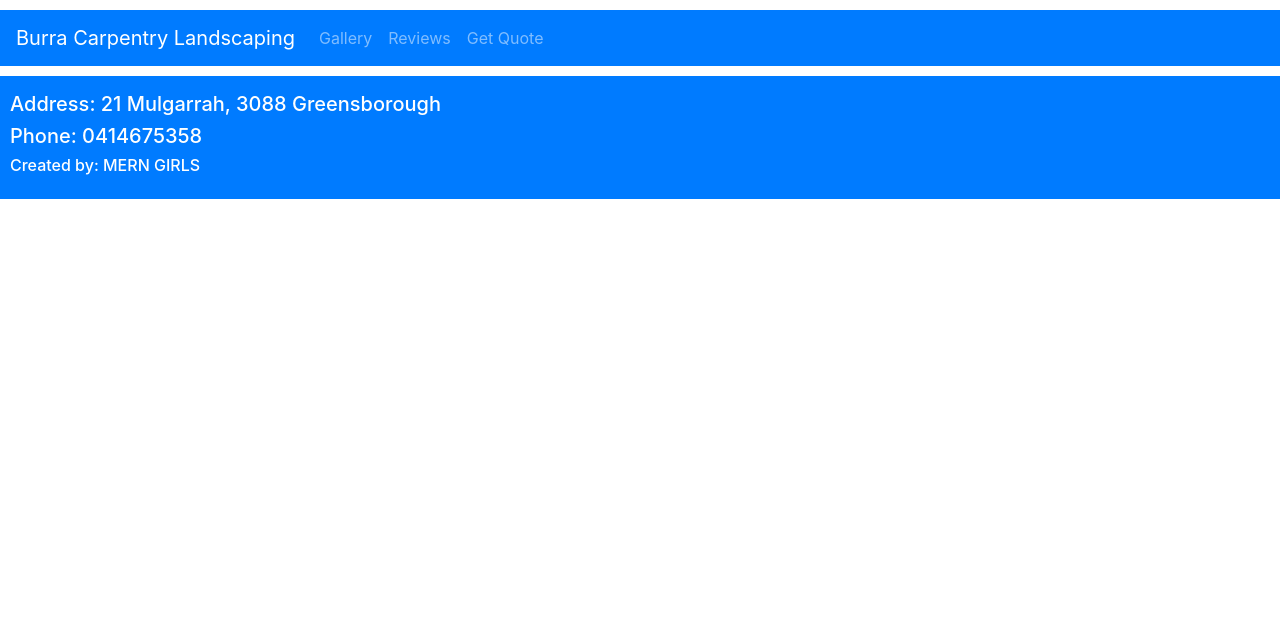
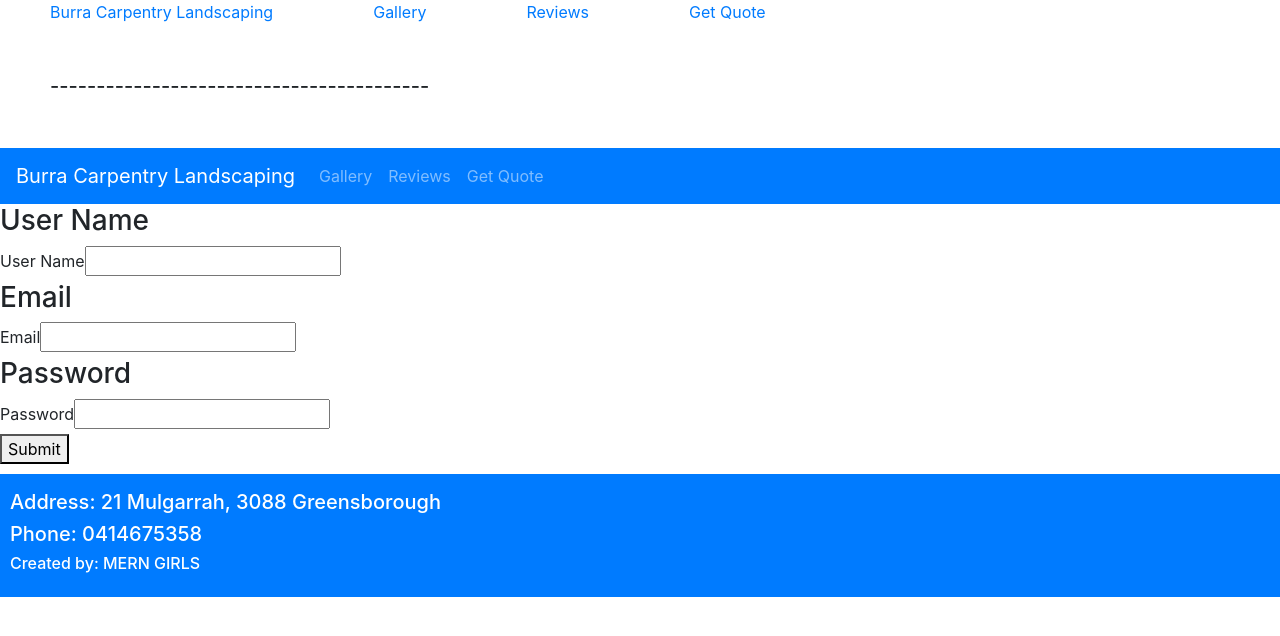
Before and after one commit to klps007/Burra-Carpentry-Landscaping, a React (Create React App) app in the folder frontend/: page /register in a window 1280 px wide. Shown: the top 636 px of the page. Built offline with nearby package versions, Linux system fonts and the light colour scheme.

Commit message:
implemented login and admin dashboard

```diff
--- a/frontend/src/App.js
+++ b/frontend/src/App.js
@@ -1,25 +1,35 @@
 import React from 'react';
-import { BrowserRouter as Router, Route } from 'react-router-dom';
+import { BrowserRouter as Router, Route, Switch } from 'react-router-dom';
 import './App.scss';
 import NavbarComponent from './components/Navbar';
 import HomePage from './components/HomePage';
 import GalleryPage from './components/GalleryPage';
 import ReviewsPage from './components/ReviewPage';
 import GetQuotePage from './components/GetQuotePage';
+import LoginPage from './components/LoginPage';
+import RegisterPage from './components/RegisterPage';
+import AdminPage from './components/AdminPage'
 import Footer from './components/Footer';
+import ProtectedRoute from './components/ProtectedRoute'
 import 'bootstrap/dist/css/bootstrap.min.css';
 
-function App() {
-  return (
+const App = () => (
   <Router>
     <NavbarComponent />
+		<Switch>
 			<Route exact path='/' component={HomePage} />
 			<Route exact path='/gallery' component={GalleryPage} />
 			<Route exact path='/reviews' component={ReviewsPage} />
 			<Route exact path='/getquote' component={GetQuotePage} />
+			<Route exact path='/register' component={RegisterPage} />
+			<Route exact path='/login' component={LoginPage} />
+			<ProtectedRoute path='/admin' component={AdminPage} />
+			{/* <ProtectedRoute path='/admin/gallery' component={ProtectedRoute} />
+			<ProtectedRoute path='/admin/reviews' component={ProtectedRoute} />
+			<ProtectedRoute path='/admin/quotes' component={ProtectedRoute} /> */}
+		</Switch>
     <Footer />
   </Router>
-  );
-}
+)
 
 export default App;
--- /dev/null
+++ b/frontend/src/components/AdminPage.js
@@ -0,0 +1,27 @@
+import React, {
+    Component
+} from "react";
+import "../styles/HomePage.css";
+
+
+export class AdminPage extends Component {
+    render() {
+        return (
+                  <div>
+        <h1>Admin Dashboard</h1>
+        {
+        //   (this.state.user) ?
+        //     <Welcome
+        //      onlogOut={this.logOut.bin	d(this)}
+        //     />
+        //   :
+        //     <LoginForm
+        //      onLogin={this.onLogin.bind(this)}
+        //     />
+        }
+      </div>
+        );
+    }
+}
+
+export default AdminPage;
--- /dev/null
+++ b/frontend/src/components/LoginPage.js
@@ -0,0 +1,43 @@
+
+
+import React from "react";
+import "react-widgets/dist/css/react-widgets.css";
+import axios from 'axios'
+
+class LoginForm extends React.Component {
+
+  // Using a class based component here because we're accessing DOM refs
+
+handleSubmit = async (e) => {
+try{
+    e.preventDefault();
+	await axios.post("http://localhost:7070/admin/login", this.state)
+    let username = this.label.username.value;
+    let password = this.label.password.value;
+    this.props.onSubmit(username, password);
+	} catch(err) {
+			console.log(err)
+	}
+  }
+handleInputChange = (e) => {
+		this.setState({[e.target.name]: e.target.value})
+	}
+
+  render() {
+    return (
+
+ <form onSubmit={this.handleSubmit}>
+        <h3>User Name</h3>
+        <div>
+          <label htmlFor="username">User Name</label>
+          <input name="username" type="text" onChange={this.handleInputChange} />
+        </div>
+        <h3>Password</h3>
+        <div>
+          <label htmlFor="password">Password</label>
+          <input name="password" type="password" onChange={this.handleInputChange} />
+        </div>
+        <button type="submit">Login</button>
+      </form>
+	)}}
+ export default LoginForm
--- a/frontend/src/components/Navbar.js
+++ b/frontend/src/components/Navbar.js
@@ -1,30 +1,32 @@
-import React, { Component } from "react";
-import { Link } from "react-router-dom";
-import "../styles/Navbar.css";
-import Nav from "react-bootstrap/Nav";
-import Navbar from "react-bootstrap/Navbar";
-import Form from "react-bootstrap/Form";
-import FormControl from "react-bootstrap/FormControl";
-import Button from "react-bootstrap/Button";
+import React, { Component } from 'react';
+import { Link } from 'react-router-dom';
+import '../styles/Navbar.css';
+import Nav from 'react-bootstrap/Nav';
+import Navbar from 'react-bootstrap/Navbar';
+import Form from 'react-bootstrap/Form';
+import FormControl from 'react-bootstrap/FormControl';
+import Button from 'react-bootstrap/Button';
 
 export class NavbarComponent extends Component {
   render() {
     return (
       <div>
-        {/* <div className="navbar-links">
-          <Link to="/">Burra Carpentry Landscaping</Link>
-          <Link to="/gallery">Gallery</Link>
-          <Link to="/reviews">Reviews</Link>
-          <Link to="/getquote">Get Quote</Link>
-          <h5>-----------------------------------------</h5>
-        </div> */}
+        {
+          <div className='navbar-links'>
+            <Link to='/'>Burra Carpentry Landscaping</Link>
+            <Link to='/gallery'>Gallery</Link>
+            <Link to='/reviews'>Reviews</Link>
+            <Link to='/getquote'>Get Quote</Link>
+            <h5>-----------------------------------------</h5>
+          </div>
+        }
 
-        <Navbar bg="primary" variant="dark">
-          <Navbar.Brand href="/">Burra Carpentry Landscaping</Navbar.Brand>
-          <Nav className="mr-auto">
-            <Nav.Link href="/gallery">Gallery</Nav.Link>
-            <Nav.Link href="/reviews">Reviews</Nav.Link>
-            <Nav.Link href="/getquote">Get Quote</Nav.Link>
+        <Navbar bg='primary' variant='dark'>
+          <Navbar.Brand href='/'>Burra Carpentry Landscaping</Navbar.Brand>
+          <Nav className='mr-auto'>
+            <Nav.Link href='/gallery'>Gallery</Nav.Link>
+            <Nav.Link href='/reviews'>Reviews</Nav.Link>
+            <Nav.Link href='/getquote'>Get Quote</Nav.Link>
           </Nav>
         </Navbar>
       </div>
--- a/frontend/src/components/ProtectedRoute.js
+++ b/frontend/src/components/ProtectedRoute.js
@@ -2,22 +2,6 @@ import React from 'react';
 import { Redirect } from 'react-router-dom';
 import axios from 'axios';
 
-// export const ProtectedRoute = ({ component: Component, ...rest }) =>(
-// (
-//   <Route
-//     {...rest}
-//     render={props =>
-//       localStorage.getItem('user') ? (
-//         <Component {...props} />
-//       ) : (
-// <Redirect
-//   to={{ pathname: '/login', state: { from: props.location } }}
-//         />
-//       )
-//     }
-//   />
-// );
-// export default ProtectedRoute;
 
 class ProtectedRoute extends React.Component {
   state = {
@@ -30,7 +14,7 @@ class ProtectedRoute extends React.Component {
       await axios.get('http://localhost:7070/admin/verify-token', {
         headers: {
           token:
-            'eyJhbGciOiJIUzI1NiIsInR5cCI6IkpXVCJ9.eyJfaWQiOiI1ZTMyMjBlYzAwZGExNzA0ZmE4OGI0NmUiLCJ1c2VybmFtZSI6ImtyaXN0eSIsImlhdCI6MTU4MDM0MzUzMn0.b2npwKgob57xg9p8KhuUVS-3BVmd8usJfdzoOPM0jMY'
+            localStorage.getItem('token')
         }
       });
       this.setState({
@@ -47,7 +31,6 @@ class ProtectedRoute extends React.Component {
 
   render() {
     const { loading, auth } = this.state;
-    console.log(this.props);
     if (loading) {
       return null;
     } else if (!auth) {
--- /dev/null
+++ b/frontend/src/components/RegisterPage.js
@@ -0,0 +1,50 @@
+import React from "react";
+import "react-widgets/dist/css/react-widgets.css";
+import axios from 'axios'
+
+class RegisterForm extends React.Component {
+	state = {}
+
+	handleSubmit = async (e) => {
+		try {
+			e.preventDefault()
+			const response = await axios.post("http://localhost:7070/admin/register", this.state)
+			const token = response.data.token
+			localStorage.setItem('token', token)
+			this.props.history.push("/admin")
+		} catch(err) {
+			console.log(err)
+		}
+	}
+
+	handleInputChange = (e) => {
+		this.setState({[e.target.name]: e.target.value})
+	}
+
+
+  render() {
+    return (
+      <form onSubmit={this.handleSubmit}>
+        <h3>User Name</h3>
+        <div>
+          <label htmlFor="username">User Name</label>
+          <input name="username" type="text" onChange={this.handleInputChange} />
+        </div>
+        <h3>Email</h3>
+        <div>
+          <label htmlFor="email">Email</label>
+          <input name="email" type="email" onChange={this.handleInputChange} />
+        </div>
+        <h3>Password</h3>
+        <div>
+          <label htmlFor="password">Password</label>
+          <input name="password" type="password" onChange={this.handleInputChange} />
+        </div>
+        <button type="submit">Submit</button>
+      </form>
+    );
+  }
+}
+
+
+export default RegisterForm;
```
Also changed, not shown: frontend/src/components/BootstrapForm.js (+62 -62 lines), frontend/src/components/Dashboard.js (deleted, +0 -12 lines), frontend/src/components/GetQuotePage.js (+4 -4 lines), frontend/src/components/authProvider.js (deleted, +0 -39 lines), frontend/src/components/AdminGallery.js (deleted), frontend/src/routes.js (deleted), 1 other file (tests, documents, lock files or other folders). Lines whose indentation alone changed are shown as unchanged.
